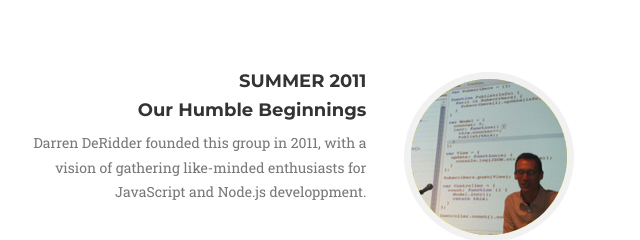
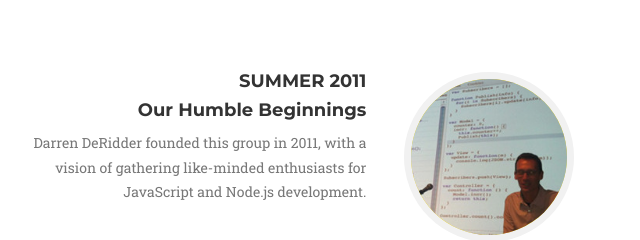
Before and after one commit to ottawajs/ottawajs.github.com, a plain HTML site: page index.html in a window 1280 px wide. Shown: the part 5420-5660 px from the top of the page, 151-791 px from the left. Drawn offline with nearby package versions, Linux system fonts and the light colour scheme; a web font is replaced by a local one.

Commit message:
Update index.html
Fix spelling.

```diff
--- a/index.html
+++ b/index.html
@@ -553,7 +553,7 @@
                                     <h4 class="subheading">Our Humble Beginnings</h4>
                                 </div>
                                 <div class="timeline-body">
-                                    <p class="text-muted">Darren DeRidder founded this group in 2011, with a vision of gathering like-minded enthusiasts for JavaScript and Node.js developpment.</p>
+                                    <p class="text-muted">Darren DeRidder founded this group in 2011, with a vision of gathering like-minded enthusiasts for JavaScript and Node.js development.</p>
                                 </div>
                             </div>
                         </li>
```
